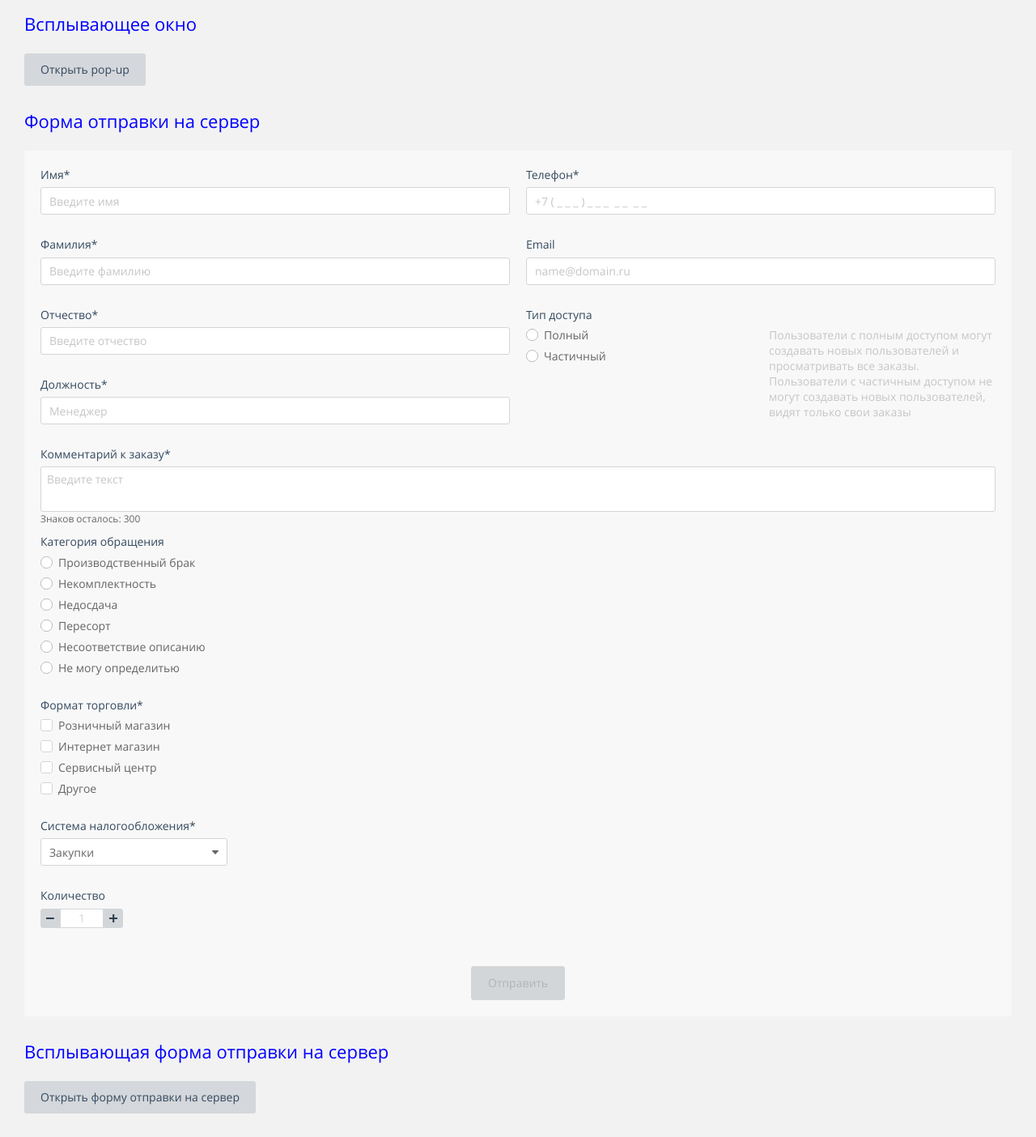
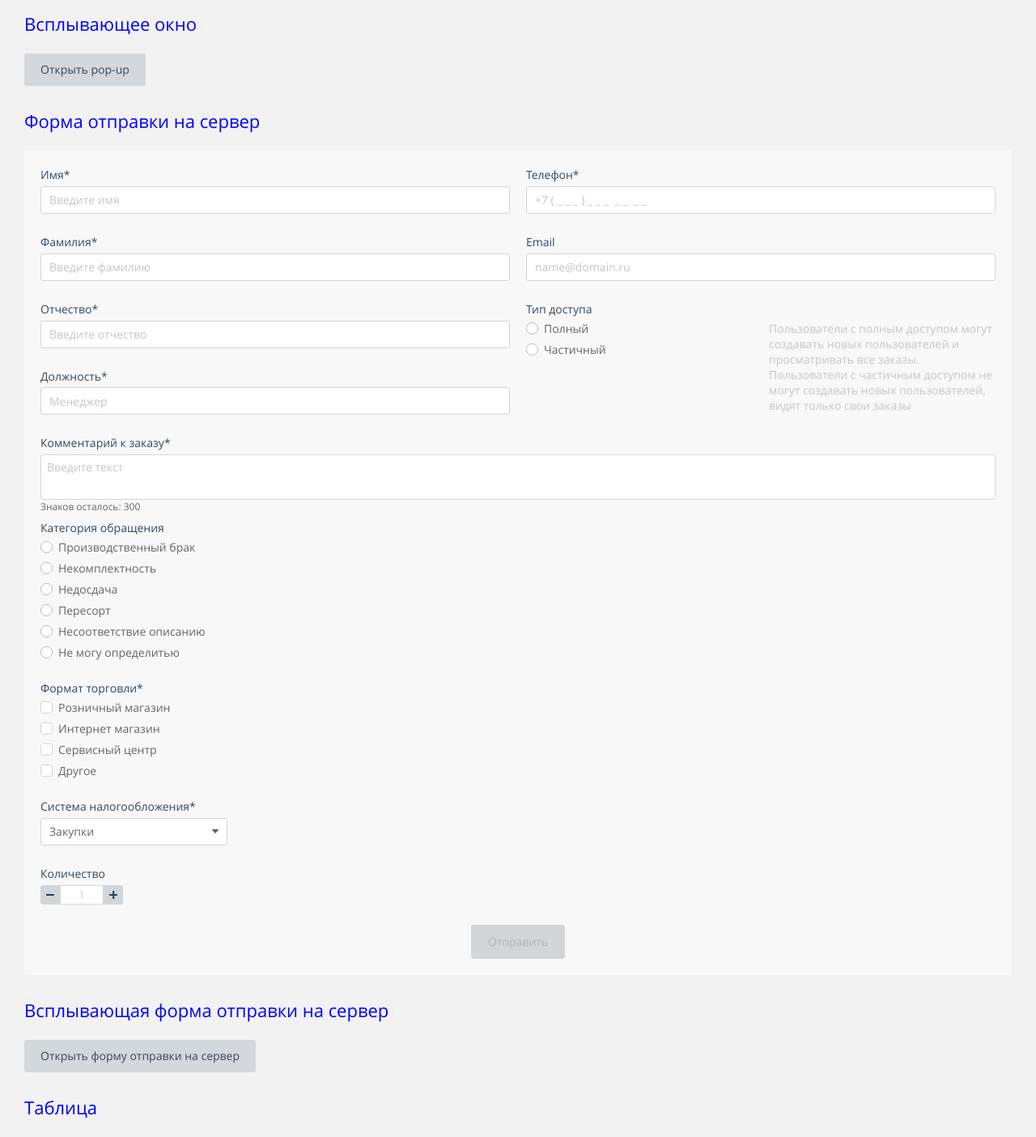
Before and after one commit to aleksahappy/b2b_new, a PHP site: page /artboard/index.html in a window 1280 px wide. Shown: the part 4812-6216 px from the top of the page at 81% size. Run offline with PHP 8.4, Linux system fonts and the light colour scheme.

Commit message:
Правка полей формы

```diff
--- a/css/main.css
+++ b/css/main.css
@@ -271,7 +271,7 @@ body.no-scroll {
   align-items: flex-end;
   flex-grow: 1;
   width: 100%;
-  padding-top: 1.428em;
+  margin-top: 1.785em;
 }
 
 .btns-wrap > div {
@@ -351,6 +351,11 @@ body.no-scroll {
   color: #F05A28;
 }
 
+.err,
+.text-counter {
+  font-size: 0.857em;
+}
+
 .err {
   display: none;
   font-size: 0.857em;
@@ -359,10 +364,6 @@ body.no-scroll {
 
 .error .err {
   display: block;
-}
-
-.text-counter {
-  font-size: 0.857em;
 }
 
 .error .text-counter {
@@ -1686,11 +1687,11 @@ form.post .form-col3 {
 form.post .form-wrap {
   position: relative;
   width: 100%;
-  margin-bottom: 1.93em;
+  margin-bottom: 1.785em;
 }
 
 form.post .form-wrap > .title {
-  margin-bottom: 0.45em;
+  margin-bottom: 0.35em;
 }
 
 form.post input:not([type="submit"]):not([type="checkbox"]):not([type="radio"]):not(.choiced-qty),
@@ -1702,6 +1703,7 @@ form.post .form-wrap .err,
 form.post .form-wrap .text-counter {
   position: absolute;
   top: 100%;
+  white-space: nowrap;
 }
 
 /* =====================================================================================================
@@ -2008,10 +2010,11 @@ tbody tr:hover {
 .pop-up-title {
   justify-content: space-between;
   align-items: flex-start;
-  padding: 1.428em 1.428em 2em 1.428em;
+  padding: 2.5em 2.5em 1.785em 2.5em;
 }
 
 .pop-up-title .title {
+  margin-top: -5px;
   margin-right: 0.83em;
 }
 
@@ -2026,7 +2029,7 @@ tbody tr:hover {
 .pop-up-body {
   height: calc(100% - 5.5em);
   max-height: calc(90vh - 9em);
-  padding: 1.428em;
+  padding: 2.5em;
   padding-top: 0;
   overflow-x: hidden;
   overflow-y: auto;
```
